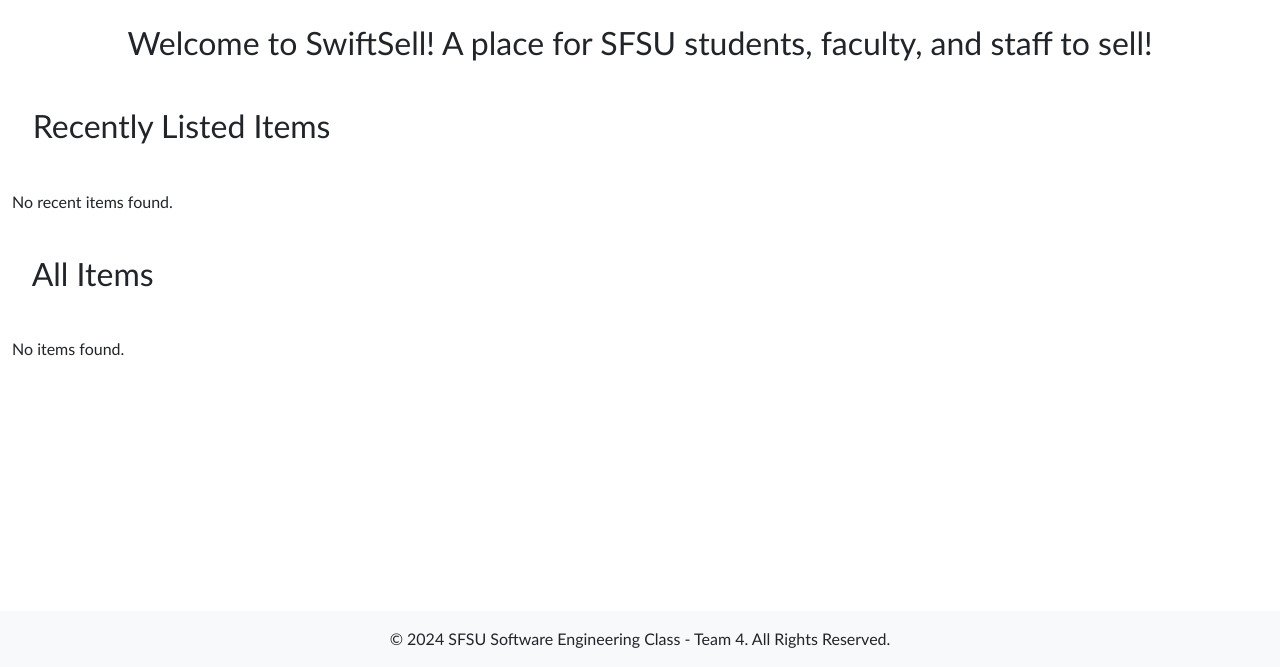
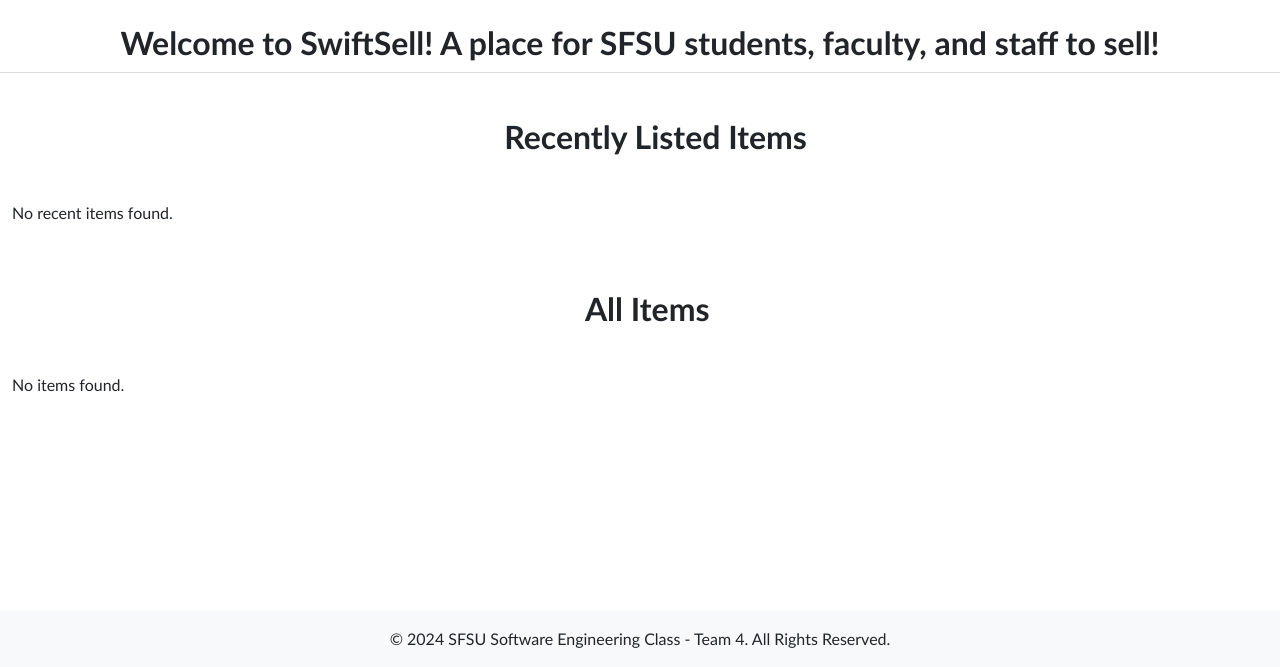
Before and after one commit to Amandeep-Singh-24/SwiftSell, a Flask app: page / in a window 1280 px wide. Shown: the part 133-800 px from the top of the page. Run offline with Flask 3, Linux system fonts and the light colour scheme; data that the repository does not hold is empty.

Commit message:
Adjusted search button on sell page, fixed headers on search page

```diff
--- a/application/src/static/css/post.css
+++ b/application/src/static/css/post.css
@@ -81,8 +81,7 @@
 }
 .btn {
     transition: all 0.3s ease;
-    height: 37px;
-    width: 50%;
+    margin-bottom: 15px;
 }
 .btn-cancel {
     background-color: black !important;
--- a/application/src/static/css/search.css
+++ b/application/src/static/css/search.css
@@ -327,6 +327,8 @@
 
   h2{
     margin-bottom: 20px;
+    text-align: center;
+    font-weight: bold;
   }
 
   .bg-dark {
@@ -400,6 +402,12 @@
     background-color: #e68a00; /* Darker shade for hover effect */
 }
 
+.Welcome-text{
+    font-weight: bold;
+    padding-bottom: 10px;
+    border-bottom: 1px solid #dcdcdc
+}
+
 /* Responsive design for cards */
 @media (max-width: 768px) {
     .card-info {
--- a/application/templates/search_results.html
+++ b/application/templates/search_results.html
@@ -6,7 +6,7 @@
 <!-- Intro Section - Only show when there's no search_query and the category is 'all' -->
 {% if not search_query and category == 'all' %}
 <div class="container-fluid mt-4 text-center">
-    <h2>Welcome to SwiftSell! A place for SFSU students, faculty, and staff to sell!</h2>
+    <h2 class="Welcome-text">Welcome to SwiftSell! A place for SFSU students, faculty, and staff to sell!</h2>
 </div>
 {% endif %}
 
@@ -102,8 +102,8 @@
 </div>
 {% else %}
 <div class="container-fluid mt-4">
-    <div class="d-flex justify-content-between">
-        <h2> &nbsp; &nbsp; All Items</h2>
+    <div class="container-fluid mt-4">
+        <h2> &nbsp; All Items</h2>
     </div>
     <div class="row row-cols-1 row-cols-lg-2 g-4">
         {% for item in search_results %}
```
